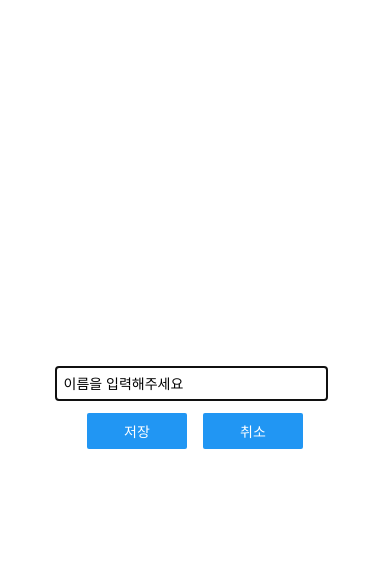
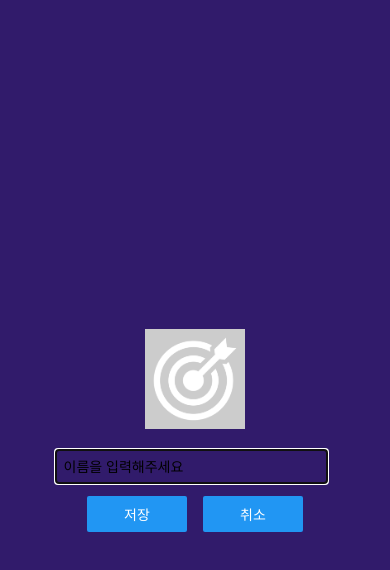
Before and after one commit to HA-SEUNG-JEONG/udemy-react-native, a React Native app: screen / in a window 390 px wide. Both pictures are taken after a click on the button "목표 추가". Shown: the top 570 px of the page. Built offline with nearby package versions, Linux system fonts and the light colour scheme.

Commit message:
feat: 목표 입력 모달에 이미지 추가 및 스타일 수정

```diff
--- a/components/GoalInput.tsx
+++ b/components/GoalInput.tsx
@@ -1,5 +1,12 @@
 import { useState } from "react";
-import { Button, StyleSheet, TextInput, View, Modal } from "react-native";
+import {
+    Button,
+    StyleSheet,
+    TextInput,
+    View,
+    Modal,
+    Image
+} from "react-native";
 
 interface GoalInputProps {
     onAddGoal: (enteredGoalText: string) => void;
@@ -22,6 +29,10 @@
     return (
         <Modal visible={props.visible} animationType="slide">
             <View style={styles.inputContainer}>
+                <Image
+                    source={require("../assets/images/goal.png")}
+                    style={styles.image}
+                />
                 <TextInput
                     style={styles.textInput}
                     placeholder="이름을 입력해주세요"
@@ -48,9 +59,7 @@
         flex: 1,
         justifyContent: "center",
         alignItems: "center",
-        marginBottom: 24,
-        borderBottomWidth: 1,
-        borderBottomColor: "#cccccc"
+        backgroundColor: "#311b6b"
     },
     textInput: {
         borderWidth: 1,
@@ -70,5 +79,11 @@
         width: 100,
         marginHorizontal: 8,
         marginVertical: 4
+    },
+    image: {
+        width: 100,
+        height: 100,
+        margin: 20,
+        backgroundColor: "#cccccc"
     }
 });
```
Also changed, not shown: assets/images/goal.png (added).
